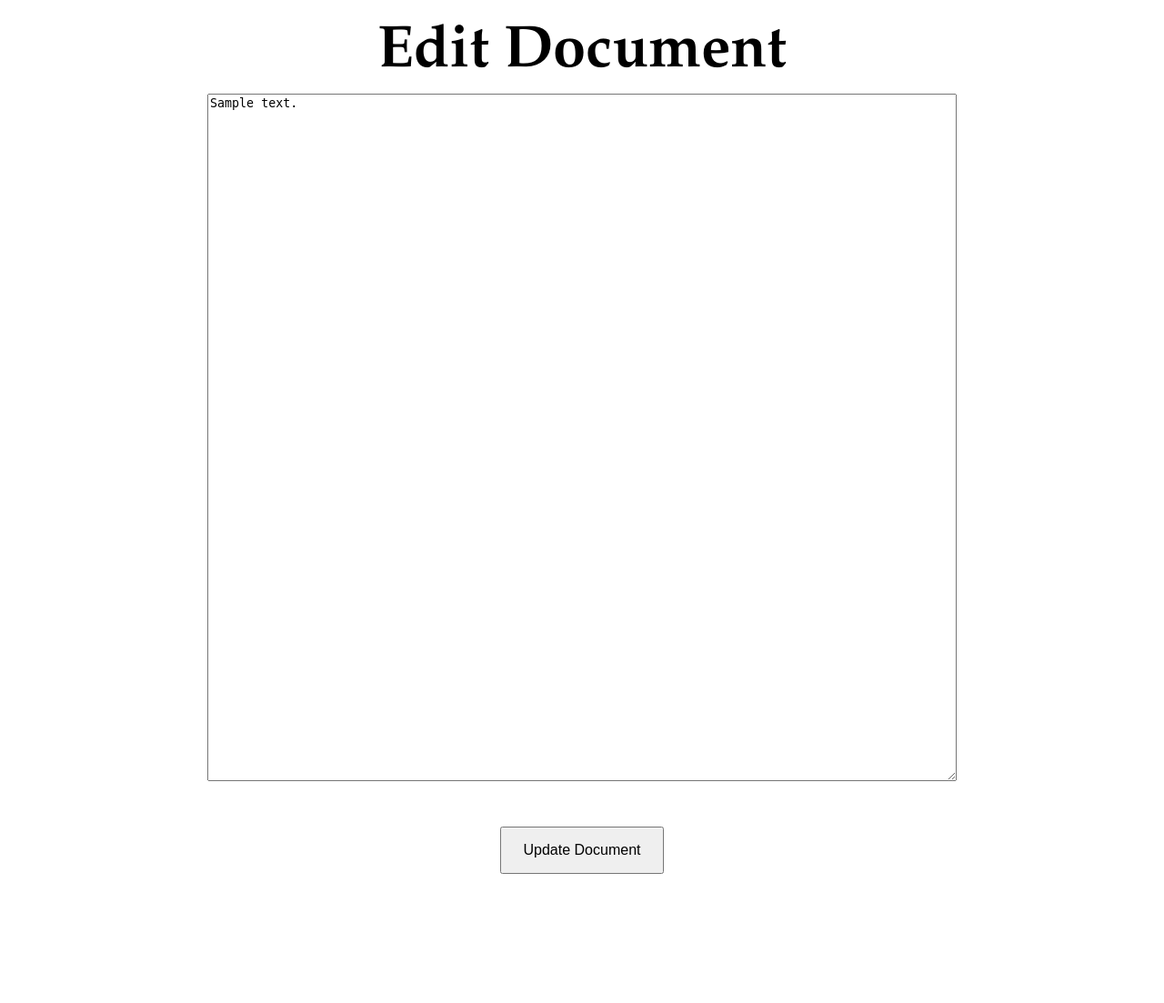
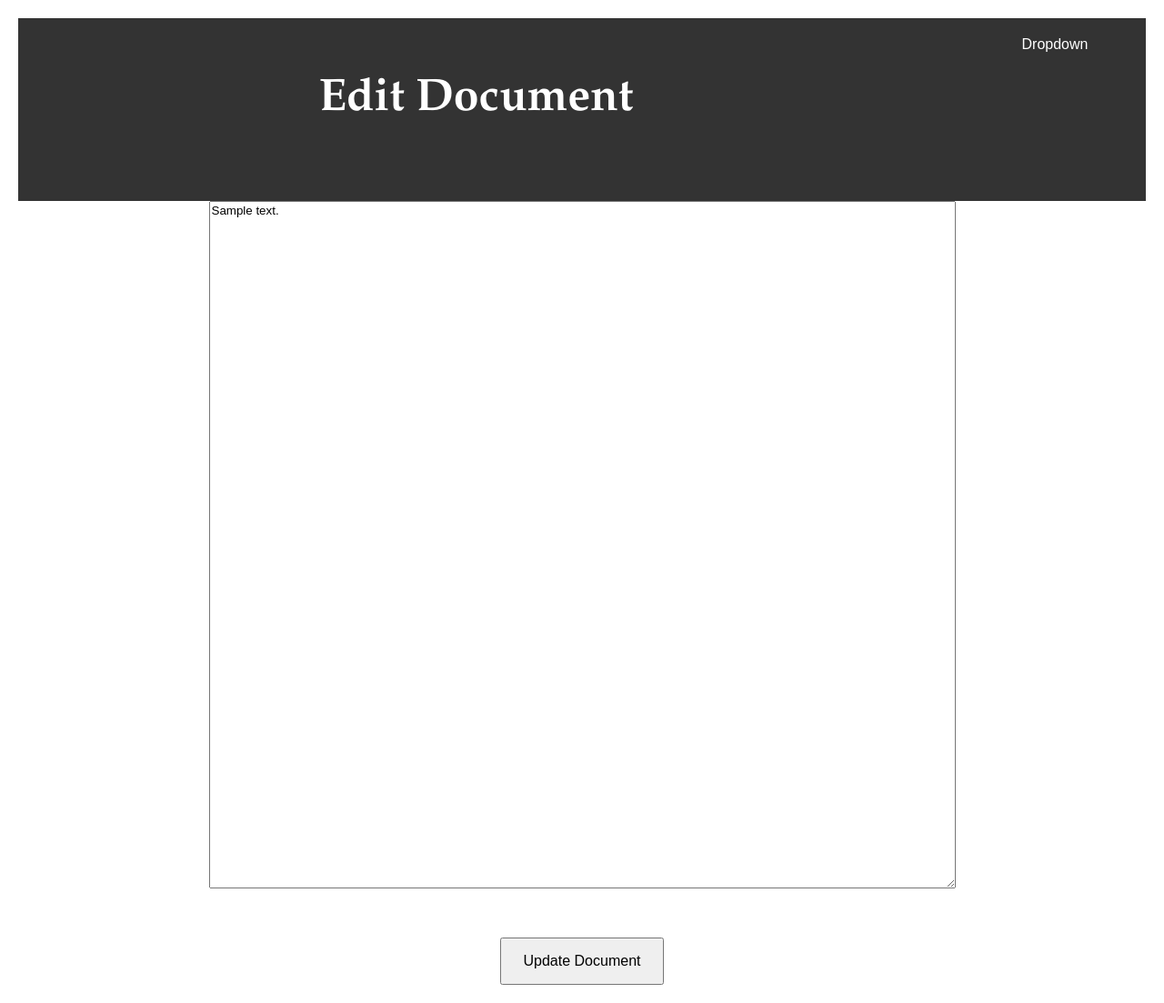
Before and after one commit to FilipK19/RS-Projekt, a FastAPI app: template templates/edit2.html in a window 1280 px wide. Shown: the whole page at 91% size. Before the commit the page ends 961 px from the top, so only its background shows below. Run offline with FastAPI, Linux system fonts and the light colour scheme; the template is opened without the code that fills it: most values are stand-ins (such as "Sample title", 1, 10 or a date in 2020).

Commit message:
rad na edit

```diff
--- a/templates/edit2.html
+++ b/templates/edit2.html
@@ -1,5 +1,8 @@
-<html>
+<!DOCTYPE html>
+<html lang="en">
 <head>
+    <meta charset="UTF-8">
+    <meta name="viewport" content="width=device-width, initial-scale=1.0">
     <title>Edit2</title>
     <style>
         body {
@@ -7,9 +10,9 @@
             margin: 20px;
         }
         h1 {
-            margin: 5px 0;
             font-family: "Book Antiqua", Palatino, serif;
-            font-size: 65px;
+            font-size: 50px;
+            text-align: center;
         }
         p {
             margin: 50px;
@@ -21,10 +24,71 @@
             cursor: pointer;
             width: 180px;
         }
+        textarea {
+            font-family: "Arial", sans-serif;
+        }
+        nav {
+            background-color: #333;
+            color: #fff;
+            text-align: right;
+            padding: 10px;
+        }
+        .dropdown {
+            position: relative;
+            display: inline-block;
+        }
+        .dropbtn {
+            background-color: #333;
+            color: #fff;
+            padding: 10px;
+            font-size: 16px;
+            border: none;
+            cursor: pointer;
+        }
+        .dropdown-content {
+            display: none;
+            position: absolute;
+            background-color: #f9f9f9;
+            min-width: 160px;
+            box-shadow: 0px 8px 16px 0px rgba(0,0,0,0.2);
+            z-index: 1;
+            top: 100%;
+            right: 0;
+        }
+        .dropdown-center {
+            top: 50%;
+            left: 50%;
+            transform: translate(-160%, -50%);
+        }
+        .dropdown-content a {
+            color: #333;
+            padding: 12px 16px;
+            text-decoration: none;
+            display: block;
+            text-align: left;
+        }
+        .dropdown-content a:hover {
+            background-color: #ddd;
+        }
+        .dropdown.show-dropdown .dropdown-content {
+            display: block;
+        }
     </style>
 </head>
 <body>
-    <h1>Edit Document</h1>
+    <nav>
+        <div class="dropdown" id="myDropdown">
+            <button class="dropbtn" onclick="toggleDropdown()">Dropdown</button>
+            <div class="dropdown-content">
+                <a href="#">Item 1</a>
+                <a href="#">Item 2</a>
+                <a href="#">Item 3</a>
+            </div>
+            <h1 class="dropdown-center">Edit Document</h1>
+        </div>
+    </nav>
+
+
     <form id="updateForm" action="http://127.0.0.1:8002/update_document/{{ document_id }}" method="post">
         <textarea name="content" id="content" rows="50" cols="100" required>{{ document.content }}</textarea>
         <p></p>
@@ -49,6 +113,23 @@
                 console.error('Error:', error);
             });
         }
+        function toggleDropdown() {
+            var dropdown = document.getElementById("myDropdown");
+            dropdown.classList.toggle("show-dropdown");
+        }
+
+        // Close the dropdown if the user clicks outside of it
+        window.onclick = function(event) {
+            if (!event.target.matches('.dropbtn')) {
+                var dropdowns = document.getElementsByClassName("dropdown-content");
+                for (var i = 0; i < dropdowns.length; i++) {
+                    var openDropdown = dropdowns[i];
+                    if (openDropdown.classList.contains('show-dropdown')) {
+                        openDropdown.classList.remove('show-dropdown');
+                    }
+                }
+            }
+        }
     </script>
 </body>
 </html>
```
